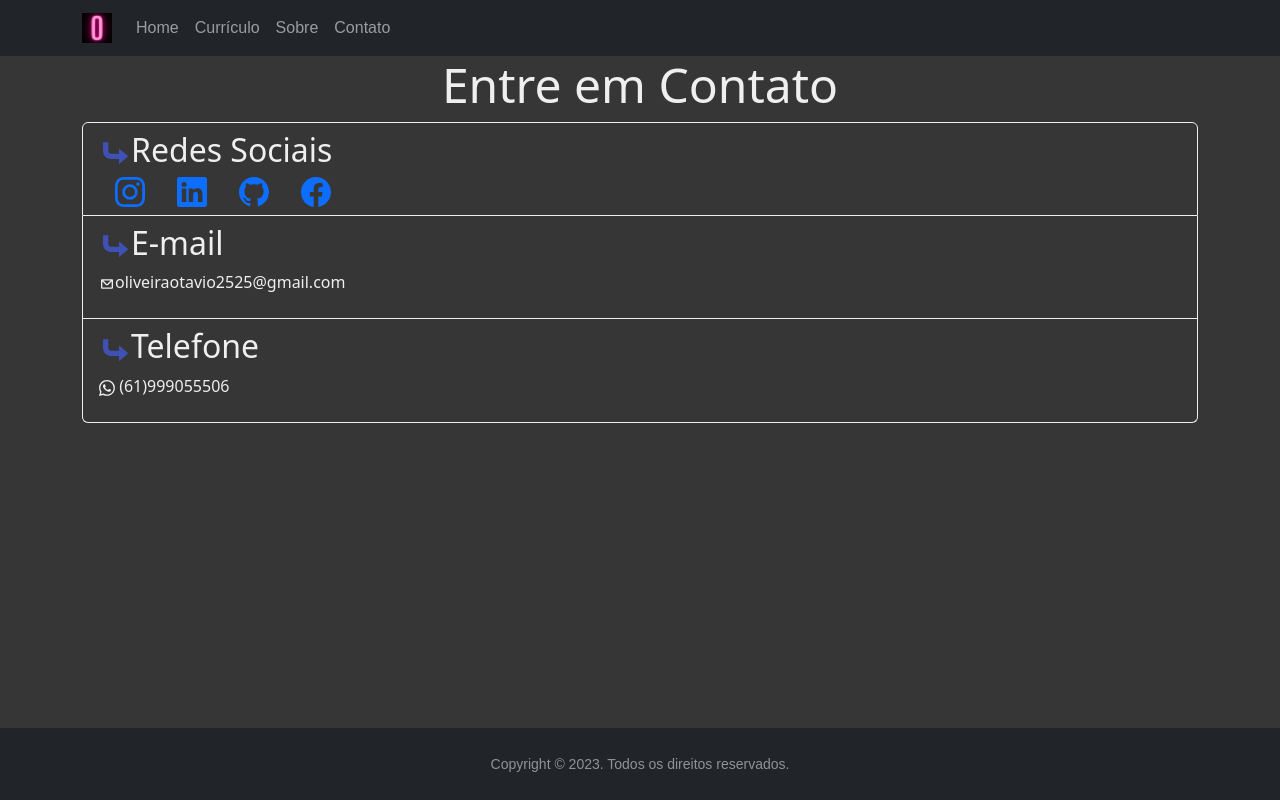
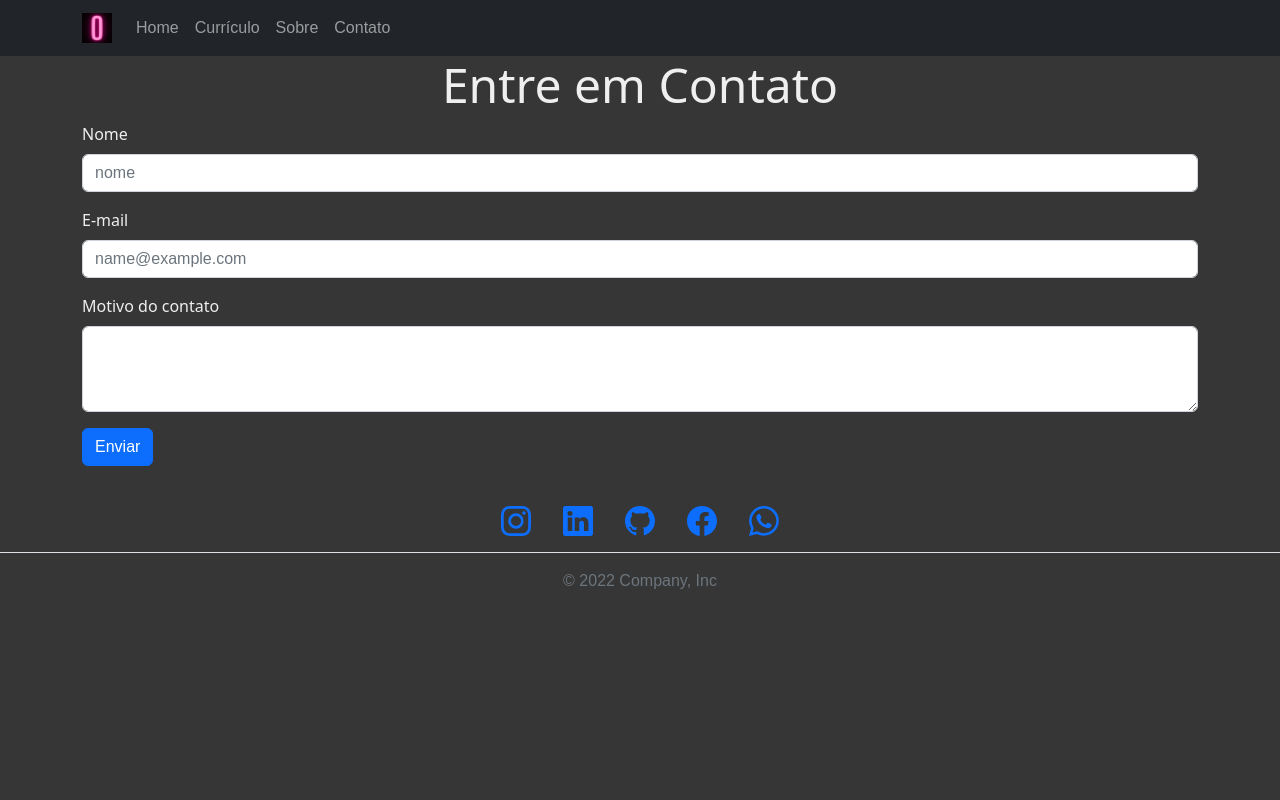
Before and after one commit to otavio25/my-blog, a React (Create React App) app: page /contato in a window 1280 px wide. Built offline with nearby package versions, Linux system fonts and the light colour scheme.

Commit message:
adicionando formulário de contato

```diff
--- a/docker-compose.yml
+++ b/docker-compose.yml
@@ -8,7 +8,7 @@ services:
       dockerfile: Dockerfile
     restart: always
     ports:
-      - ${FRONTEND_PORT}:3000
+      - 3000:3000
     volumes:
       - /frontend/node_modules
       - ./:/frontend
--- a/package.json
+++ b/package.json
@@ -3,6 +3,7 @@
   "version": "0.1.0",
   "private": true,
   "dependencies": {
+    "@emailjs/browser": "^3.11.0",
     "bootstrap": "^5.2.3",
     "react": "^18.2.0",
     "react-bootstrap": "^2.7.2",
--- a/src/components/layouts/Footer.js
+++ b/src/components/layouts/Footer.js
@@ -1,11 +1,27 @@
 import React from 'react';
+import {BsLinkedin, BsInstagram, BsWhatsapp, BsGithub, BsFacebook} from 'react-icons/bs'
 
 function Footer(){
     return(
-        <footer id="sticky-footer" className="flex-shrink-0 py-4 bg-dark text-white-50 fixed-bottom">
-            <div class="container text-center">
-                <small>Copyright &copy; 2023. Todos os direitos reservados.</small>
-            </div>
+        <footer class="py-3 my-4">
+            <ul class="nav justify-content-center border-bottom pb-3 mb-3">
+                <li class="nav-item">
+                    <a id='instagram' href='https://www.instagram.com/x.otavio.x/'><BsInstagram size={30}/></a>
+                </li>
+                <li class="nav-item">
+                    <a id='linkedin' href='https://www.linkedin.com/in/ot%C3%A1vio-souza-827516183/'><BsLinkedin size={30}/></a>
+                </li>
+                <li class="nav-item">
+                    <a id='github' href='https://github.com/otavio25'><BsGithub size={30}/></a>
+                </li>
+                <li class="nav-item">
+                    <a id='facebook' href='https://www.facebook.com/profile.php?id=100022442240678'><BsFacebook size={30}/></a>
+                </li>
+                <li class="nav-item">
+                    <a id='whastapp' href='https://wa.me/5561999055506'><BsWhatsapp size={30}/></a>
+                </li>
+            </ul>
+            <p class="text-center text-muted">© 2022 Company, Inc</p>
         </footer>
     )
 }
--- a/src/components/pages/Contato.js
+++ b/src/components/pages/Contato.js
@@ -1,32 +1,60 @@
-import React from 'react';
-import { FcDownRight} from "react-icons/fc";
-import {BsLinkedin, BsInstagram, BsWhatsapp, BsGithub, BsFacebook} from 'react-icons/bs'
-import {CgMail} from 'react-icons/cg'
-import { Container, ListGroup } from 'react-bootstrap';
+import React, {useState} from 'react';
+import { Container, Button, Form } from 'react-bootstrap';
+import emailjs from '@emailjs/browser'
 
 function Contato(){
+    const [name, setName] = useState('')
+    const [email, setEmail] = useState('')
+    const [message, setMessage] = useState('')
+
+    function sendEmail(e){
+        e.preventDefault()
+
+        if(name === '', email === '', message === ''){
+            alert("Todos os campos precisam ser preenchidos!")
+            return
+        }
+        else{
+            const templateParams = {
+                from_name: name,
+                message: message,
+                email: email
+            }
+
+            emailjs.send("service_a76trt7", "template_j12gjkp", templateParams, "dsMBx1C-YAITurYuF")
+            .then((res)=>{
+                alert("Mensagem enviada com sucesso!!")
+            })
+        }
+
+        setName('')
+        setEmail('')
+        setMessage('')
+
+    }
+
     return(
         <Container>
             <div className='div-h1-contato'>
                 <h1 id='h1-contato'>Entre em Contato</h1>
             </div>
-            <ListGroup id='lista-contato'>
-                <ListGroup.Item>
-                    <h2><FcDownRight/>Redes Sociais</h2>
-                    <a id='instagram' href='https://www.instagram.com/x.otavio.x/'><BsInstagram size={30}/></a>
-                    <a id='linkedin' href='https://www.linkedin.com/in/ot%C3%A1vio-souza-827516183/'><BsLinkedin size={30}/></a>
-                    <a id='github' href='https://github.com/otavio25'><BsGithub size={30}/></a>
-                    <a id='facebook' href='https://www.facebook.com/profile.php?id=100022442240678'><BsFacebook size={30}/></a>
-                </ListGroup.Item>
-                <ListGroup.Item>
-                    <h2><FcDownRight/>E-mail</h2>
-                    <p><CgMail/>oliveiraotavio2525@gmail.com</p>
-                </ListGroup.Item>
-                <ListGroup.Item>
-                    <h2><FcDownRight/>Telefone</h2>
-                    <p><BsWhatsapp/> (61)999055506</p>
-                </ListGroup.Item>
-            </ListGroup>
+            <Form id='formulario-contato' onSubmit={sendEmail}>
+                <Form.Group className="mb-3" value={name} onChange={(e) => setName(e.target.value)}>
+                    <Form.Label>Nome</Form.Label>
+                    <Form.Control type="text" placeholder="nome" />
+                </Form.Group>
+                <Form.Group className="mb-3" controlId="exampleForm.ControlInput1" value={email} onChange={(e) => setEmail(e.target.value)}>
+                    <Form.Label>E-mail</Form.Label>
+                    <Form.Control type="email" placeholder="name@example.com" />
+                </Form.Group>
+                <Form.Group className="mb-3" controlId="exampleForm.ControlTextarea1" value={message} onChange={(e) => setMessage(e.target.value)}>
+                    <Form.Label>Motivo do contato</Form.Label>
+                    <Form.Control as="textarea" rows={3} />
+                </Form.Group>
+                <Button variant="primary" type="submit">
+                    Enviar
+                </Button>
+            </Form>
         </Container>
     )
 }
--- a/src/components/pages/Curriculo.js
+++ b/src/components/pages/Curriculo.js
@@ -15,12 +15,13 @@ function Curriculo(){
                 </ListGroup.Item>
                 <ListGroup.Item>
                     <p><FcDownRight/> Experiência Profissional</p>
-                    <p><FcApproval/> DevOps junior na DATAPREV - 1 ano de experiência como estagiário</p>
+                    <p><FcApproval/> Treinamento DevOps/Fullstack Node.js na DATAPREV - 1 ano de experiência como estagiário</p>
                     <p><FcApproval/> DevWeb/analista de dados/Suporte na ANAC - 2 anos de experiência como estagiário</p>
                 </ListGroup.Item>
                 <ListGroup.Item>
                     <p><FcDownRight/> Conhecimentos</p>
-                    <p><FcApproval/> Conhecimentos em C, C++, Python, Javascript, yaml, SQL, PLSQL, banco de dados relacionais, git, API Rest </p>
+                    <p><FcApproval/> Conhecimentos em C, C++, Python, Javascript, yaml, SQL, PLSQL, banco de dados relacionais, git, API Rest, MUI, Bootstrap </p>
+                    <p><FcApproval/> Conhecimentos em bancos de dados realacionais Oracle, MySQL e Postgres </p>
                     <p><FcApproval/>Desenvolvedor Full Stack javascript (Node.js + React + Javascript + Swagger)</p>
                     <p><FcApproval/>Conhecimentos nas tecnologias mais usadas atualmente no mundo DevOps como kubernetes, docker e ansible</p>
                     <p><FcApproval/>Especialista em desenvolvimento Web utilizando framework Oracle Apex</p>
--- a/src/components/pages/Sobre.js
+++ b/src/components/pages/Sobre.js
@@ -12,7 +12,7 @@ function Sobre(){
                     <Card.Text>
                     Sou desenvolvedor Full Stack Javascript (React + Node.js + JS). Possuo conhecimento
 em algumas das principais tecnologias usadas no mundo DevOps como Kubernetes, Ansible e Docker.
-Possuo conhecimento em banco de dados relacionais principalmento Oracle, MySQL, Postgres.
+Possuo conhecimento em banco de dados relacionais Oracle, MySQL, Postgres.
                     </Card.Text>
             </Card.ImgOverlay>
         </Card>
--- a/src/components/pages/styles.css
+++ b/src/components/pages/styles.css
@@ -8,7 +8,7 @@
     font-size: 3em;
 }
 
-#instagram, #facebook, #github, #linkedin{
+#instagram, #facebook, #github, #linkedin, #whastapp{
     margin: 1em;
 }
 
@@ -27,12 +27,7 @@
     color: #efefef;
 }
 
-#lista-contato p{
+#formulario-contato label{
     font-family: system-ui, -apple-system, BlinkMacSystemFont, 'Segoe UI', Roboto, Oxygen, Ubuntu, Cantarell, 'Open Sans', 'Helvetica Neue', sans-serif;
     color: #efefef;
 }
-
-#lista-contato div{
-    background-color: #363636;
-    border-color: #efefef;
-}
```
Also changed, not shown: 1 other file (tests, documents, lock files or other folders).
